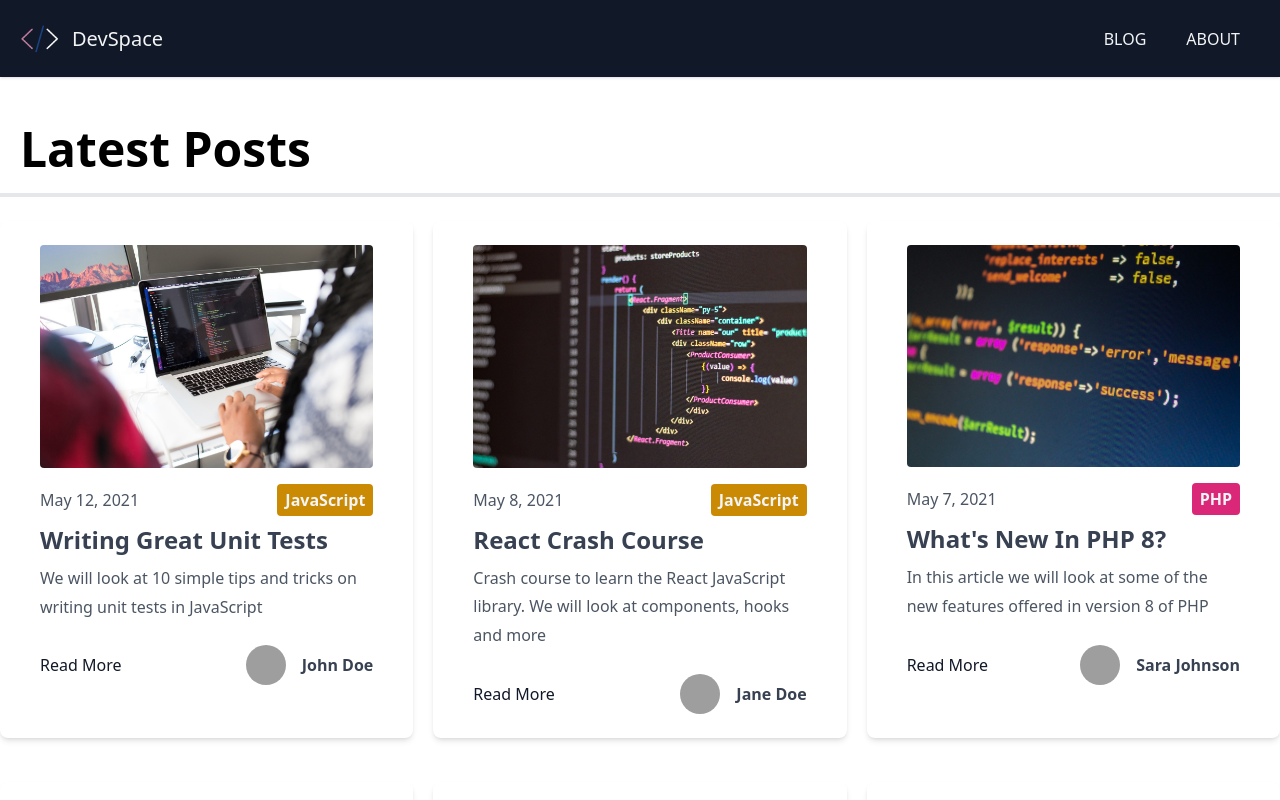
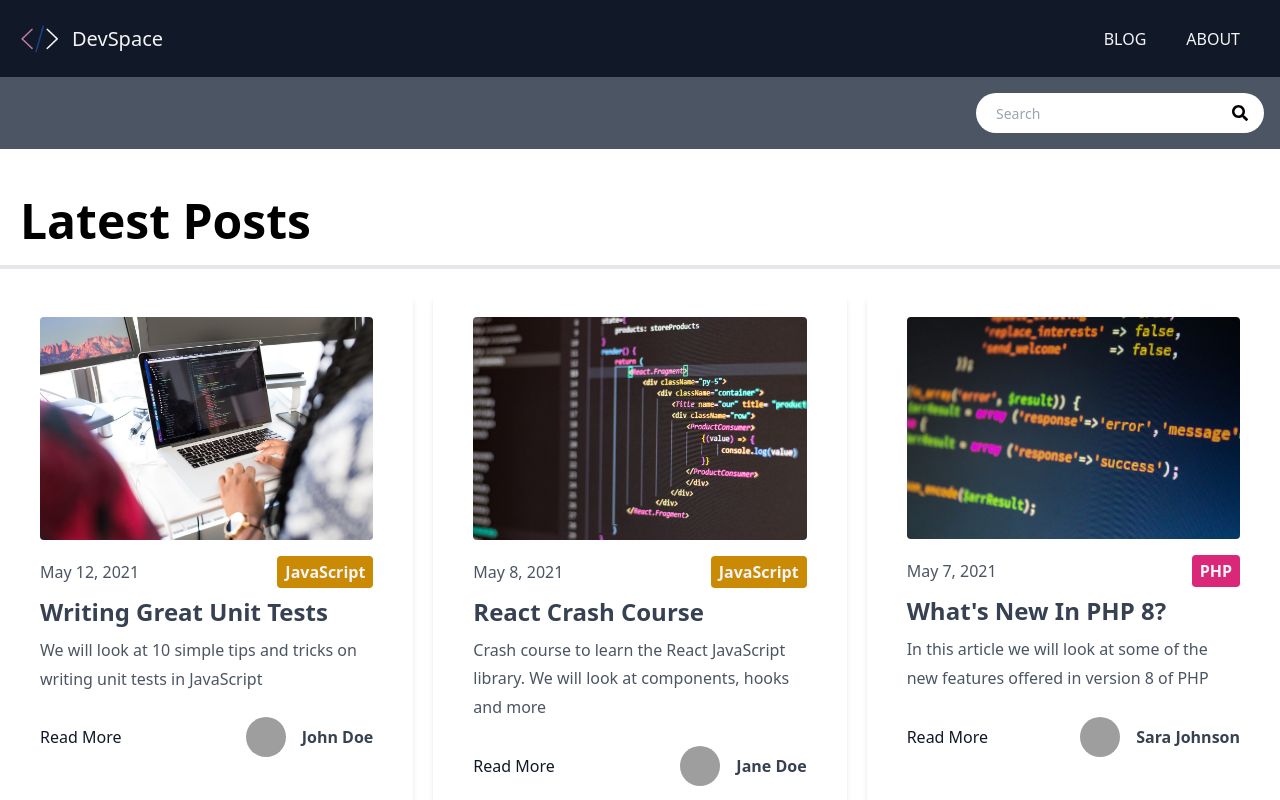
Before and after one commit to sammyholt/nextjs-static-blog, a Next.js app: page / in a window 1280 px wide. Shown: the top 800 px of the page. Built offline with nearby package versions, Linux system fonts and the light colour scheme; grey boxes are pictures that could not be loaded.

Commit message:
Created search component

```diff
--- a/components/Layout.tsx
+++ b/components/Layout.tsx
@@ -1,6 +1,7 @@
 import Head from "next/head";
 import { ReactNode } from "react";
 import Header from "@/components/Header";
+import Search from "@/components/Search";
 
 type LayoutProps = {
   title: string;
@@ -19,6 +20,7 @@
       </Head>
 
       <Header />
+      <Search />
       <main className="container mx-auto my-7">{children}</main>
     </div>
   );
--- /dev/null
+++ b/components/Search.tsx
@@ -0,0 +1,31 @@
+import { useState, useEffect } from "react";
+import { FaSearch } from "react-icons/fa";
+
+function Search() {
+  const [searchTerm, setSearchTerm] = useState("");
+  const [searchResults, setSearchResults] = useState([]);
+
+  return (
+    <div className="relative bg-gray-600 p-4">
+      <div className="container mx-auto flex items-center justify-center md:justify-end">
+        <div className="relative text-gray-600 w-72">
+          <form>
+            <input
+              type="search"
+              name="search"
+              id="search"
+              className="bg-white h-10 px-5 pr-10 rounded-full text-sm focus:outline-none w-72"
+              value={searchTerm}
+              onChange={(e) => setSearchTerm(e.target.value)}
+              placeholder="Search"
+            />
+
+            <FaSearch className="absolute top-0 right-0 text-black mt-3 mr-4" />
+          </form>
+        </div>
+      </div>
+    </div>
+  );
+}
+
+export default Search;
--- a/package.json
+++ b/package.json
@@ -20,6 +20,7 @@
     "next": "13.1.1",
     "react": "18.2.0",
     "react-dom": "18.2.0",
+    "react-icons": "^4.7.1",
     "typescript": "4.9.4"
   },
   "devDependencies": {
```
Also changed, not shown: 1 other file (tests, documents, lock files or other folders).
